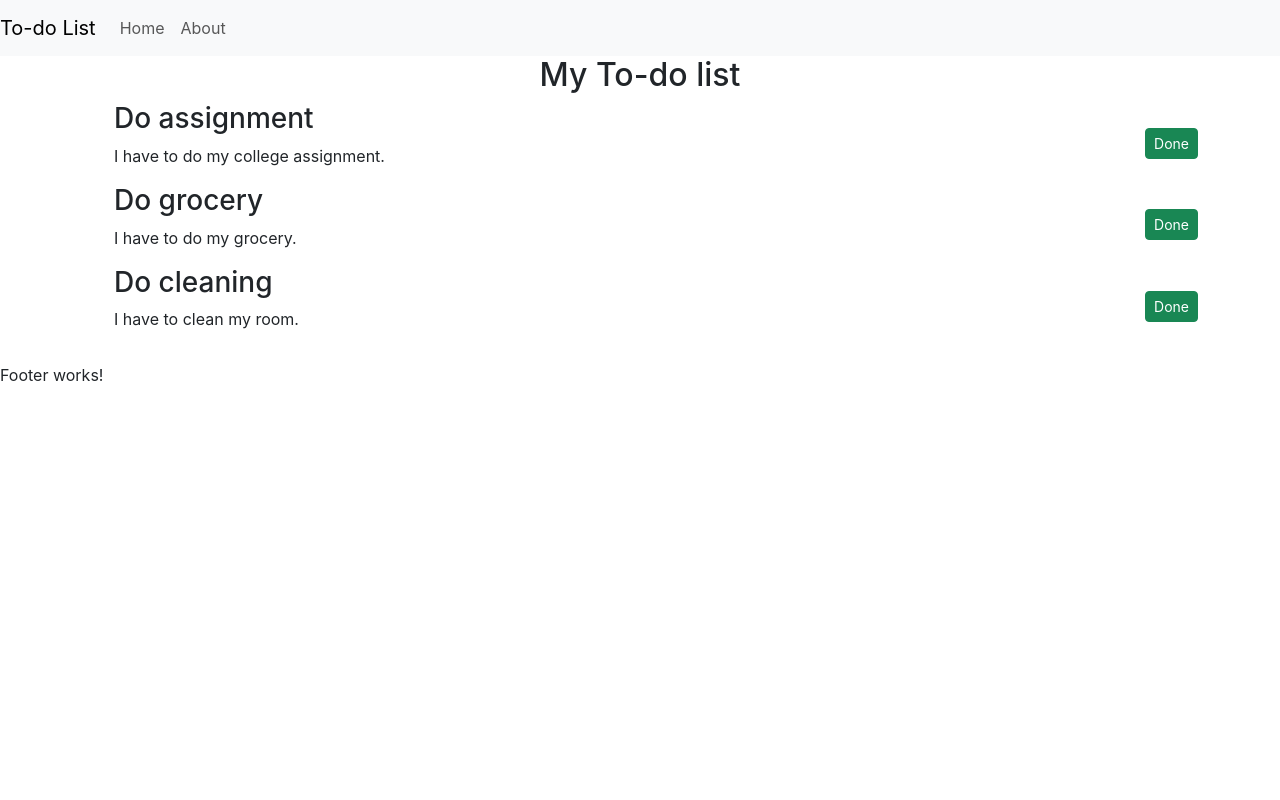
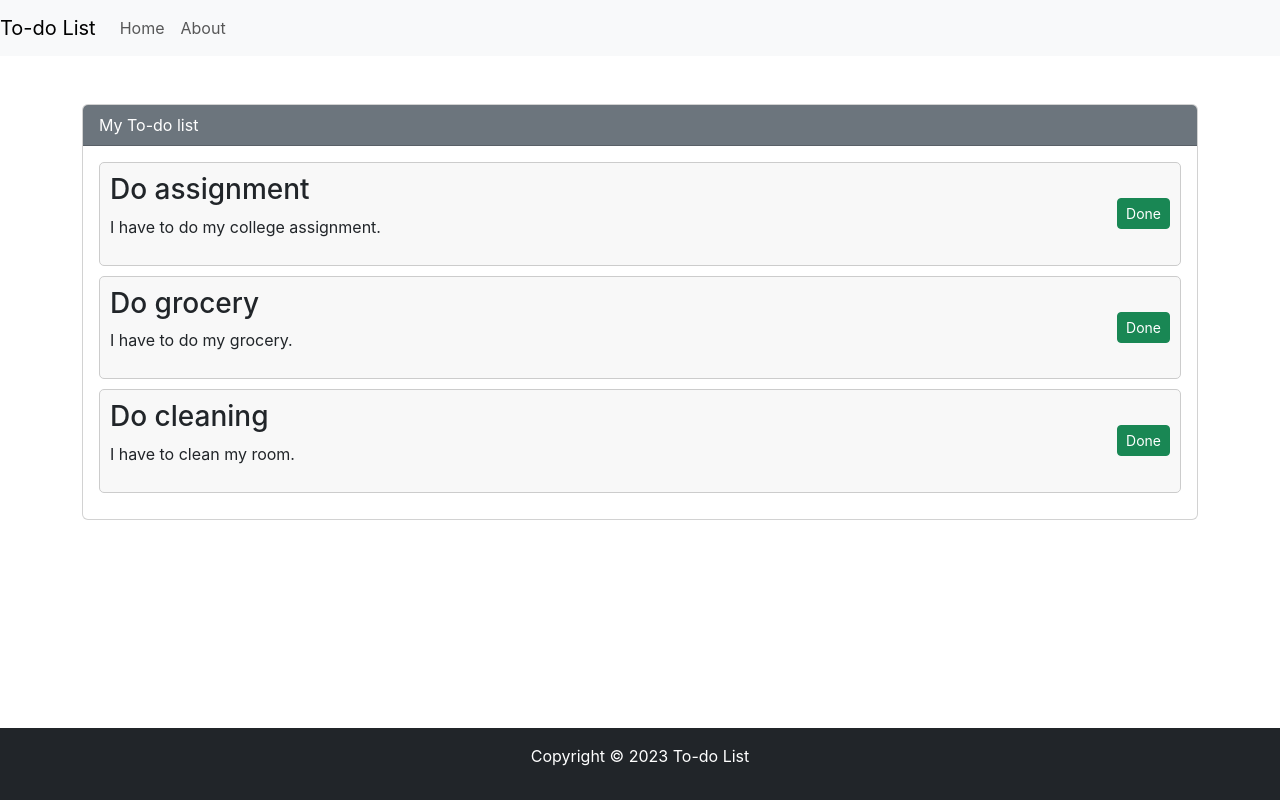
Before and after one commit to alimuhammadmz/Todo-list-frontend, a React (Create React App) app: page / in a window 1280 px wide. Built offline with nearby package versions, Linux system fonts and the light colour scheme.

Commit message:
AddNote component created

```diff
--- a/package.json
+++ b/package.json
@@ -7,6 +7,7 @@
     "@testing-library/react": "^13.4.0",
     "@testing-library/user-event": "^13.5.0",
     "react": "^18.2.0",
+    "react-bootstrap": "^2.7.2",
     "react-dom": "^18.2.0",
     "react-scripts": "5.0.1",
     "web-vitals": "^2.1.4"
--- a/src/App.js
+++ b/src/App.js
@@ -2,9 +2,13 @@ import './App.css';
 import Header from "./components/Header";
 import Todos from './components/Todos';
 import Footer from './components/Footer';
+import React, { useState } from 'react';
+import addNote from './components/AddNote';
+import AddNote from './components/AddNote';
 
 function App() {
-  let todos = [
+  //implementation of useState hook
+  const [todos, setTodos] = useState([
     {
       id: 1,
       label: "Do assignment",
@@ -20,17 +24,24 @@ function App() {
       label: "Do cleaning",
       description: "I have to clean my room."
     },
-  ];
+  ]);
 
-  const deleteNote = (todo) =>{
-    console.log("I am on delete of ", todo);
+  const deleteNote = (targetTodo) => {
+    const index = todos.findIndex((todo) => todo.id === targetTodo.id);
+    if (index > -1) {
+      const newTodos = [...todos];
+      newTodos.splice(index, 1);
+      setTodos(newTodos);
+    }
   }
+  //implementation of useState hook
 
-  return(
+  return (
     <>
-      <Header title="To-do List" searchBar={false}/>
-      <Todos deleteNote={deleteNote} todos={todos}/>
-      <Footer/>
+      <Header title="To-do List" searchBar={false} />
+      <Todos deleteNote={deleteNote} todos={todos} />
+      <Footer />
+      {/* <AddNote></AddNote> */}
     </>
   );
 }
--- /dev/null
+++ b/src/components/AddNote.js
@@ -0,0 +1,21 @@
+import React from 'react'
+
+export default function AddNote() {
+    return (
+        <div className='container my-3'>
+            <h2>Add a To-do</h2>
+            <form>
+                <div class="form-group">
+                    <label for="label">Title</label>
+                    <input type="text" class="form-control" id="label" placeholder="Enter Title" />
+                </div>
+                <div class="form-group">
+                    <label for="description">Description</label>
+                    <textarea class="form-control" id="description" rows="3" placeholder="Enter Description"></textarea>
+                </div>
+                <button type="submit" class="btn btn-sm btn-success">Submit</button>
+
+            </form>
+        </div>
+    )
+}
--- a/src/components/Footer.js
+++ b/src/components/Footer.js
@@ -2,10 +2,12 @@ import React from 'react'
 
 const Footer = () => {
   return (
-    <div>
-      Footer works!
-    </div>
-  )
+    <footer className="footer fixed-bottom bg-dark text-white py-3">
+      <p className="text-center">
+        Copyright &copy; {new Date().getFullYear()} To-do List
+      </p>
+    </footer>
+  );
 }
 
-export default Footer
+export default Footer;
--- a/src/components/Header.js
+++ b/src/components/Header.js
@@ -31,7 +31,7 @@ export default function Header(props) {
     </nav>
   );
 }
-Header.defaultProps ={
+Header.defaultProps = {
   title: "Provide title"
 }
 
--- a/src/components/TodoNote.js
+++ b/src/components/TodoNote.js
@@ -1,17 +1,25 @@
 import React from 'react'
 
 const TodoNote = (props) => {
+  const todoNoteStyle = {
+    border: "1px solid #ccc",
+    borderRadius: "5px",
+    padding: "10px",
+    marginBottom: "10px",
+    backgroundColor: "#f8f8f8"
+  };
+
   return (
-    <>
+    <div style={todoNoteStyle} >
       <li className="d-flex justify-content-between align-items-center">
         <div>
           <h3>{props.todo.label}</h3>
           <p>{props.todo.description}</p>
         </div>
-        <button className="btn btn-sm btn-success" onClick={() => {props.deleteNote(props.todo) }}>Done</button>
+        <button className="btn btn-sm btn-success" onClick={() => { props.deleteNote(props.todo) }}>Done</button>
       </li>
-    </>
-  )
+    </div>
+  );
 }
 
 export default TodoNote
--- a/src/components/Todos.js
+++ b/src/components/Todos.js
@@ -1,17 +1,30 @@
 import React from 'react'
 import TodoNote from './TodoNote';
+import { Card, ListGroup } from "react-bootstrap";
 
 const Todos = (props) => {
   return (
-    <div className='container'>
-      <h2 className="text-center">My To-do list</h2>
-      <ul>
-        {props.todos.map(item => (
-          <TodoNote todo={item} key={item.id} deleteNote={props.deleteNote}></TodoNote>
-        ))}
-      </ul>
+    <div className="container">
+      <Card className="my-5">
+        <Card.Header className="bg-secondary text-white">My To-do list</Card.Header>
+        <Card.Body>
+          {props.todos.length === 0 ? (
+            <h3>Yayy! No tasks pending :)</h3>
+          ) : (
+            <ListGroup>
+              {props.todos.map((item) => (
+                <TodoNote
+                  todo={item}
+                  key={item.id}
+                  deleteNote={props.deleteNote}
+                ></TodoNote>
+              ))}
+            </ListGroup>
+          )}
+        </Card.Body>
+      </Card>
     </div>
-  )
+  );
 }
 
 export default Todos
```
Also changed, not shown: 1 other file (tests, documents, lock files or other folders). Lines whose indentation alone changed are shown as unchanged.
